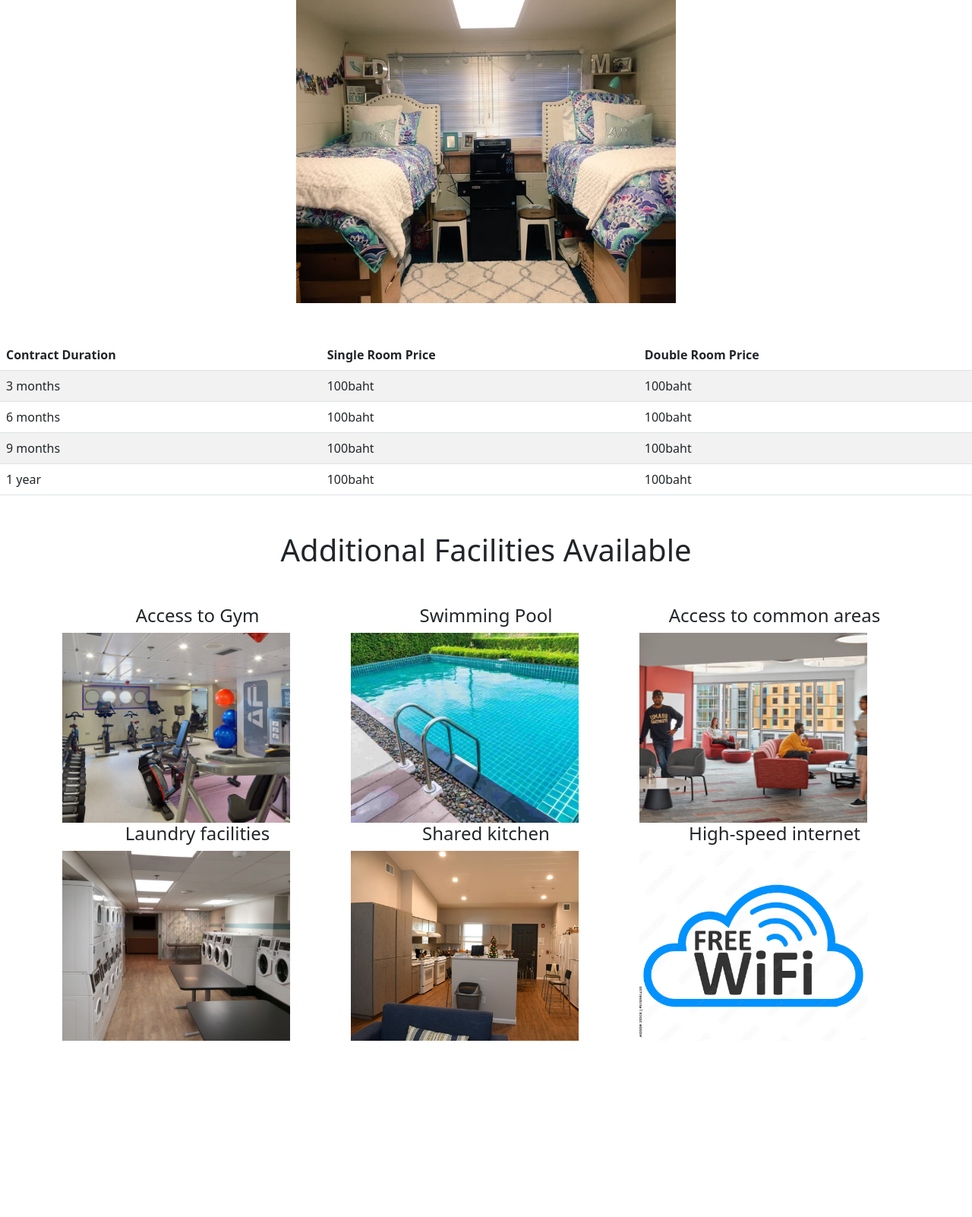
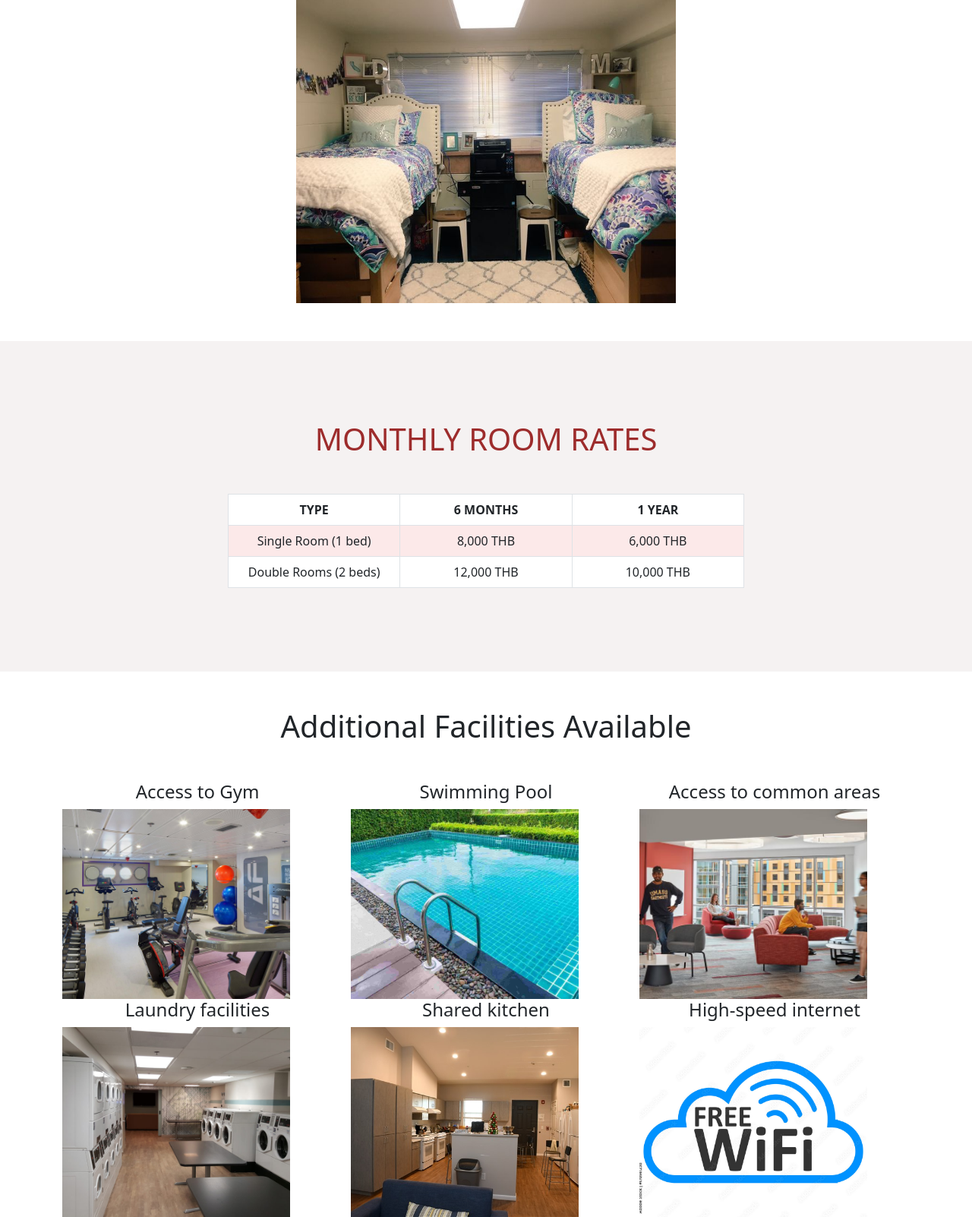
Before and after one commit to Database-Project-Dormitory-website/Dormitory-Website, a Flask app: page /roomlists in a window 1280 px wide. Shown: the part 745-2347 px from the top of the page at 76% size. Before the commit the page ends 2115 px from the top, so only its background shows below. Run offline with Flask 3, Linux system fonts and the light colour scheme; some libraries are stand-ins or nearby versions.

Commit message:
adjusted few pages

```diff
--- a/app.py
+++ b/app.py
@@ -309,13 +309,13 @@ def login():
                 return redirect('/')
             else:
                 cur.close()
-                flash("Password doesn't not match", 'danger')
+                flash("Password is incorrect", 'danger')
         else:
             cur.close()
             flash('User not found', 'danger')
             return render_template('login.html')
         cur.close()
-        return redirect('/')
+        return render_template('login.html')
     return render_template('login.html')
 
 
@@ -343,8 +343,8 @@ def register():
 
         queryStatement = (
             f"INSERT INTO "
-            f"user(first_name, last_name, username, email, phone_number, password) "
-            f"VALUES('{p1}', '{p2}', '{p3}', '{p4}', '{p6}', '{hashed_pw}')"
+            f"user(first_name, last_name, username, email, phone_number, password, role_id) "
+            f"VALUES('{p1}', '{p2}', '{p3}', '{p4}', '{p6}', '{hashed_pw}', {2})"
         )
         print(check_password_hash(hashed_pw, p5))
         print(queryStatement)
--- a/templates/login.html
+++ b/templates/login.html
@@ -16,7 +16,7 @@
           <input type="password" class="form-control" id="password" name="password" />
         </div>
         <div class="text-center">
-          <button type="submit" class="btn btn-primary">Submit</button>
+          <button type="submit" class="btn btn-outline-danger">Submit</button>
         </div>
       </form>
       </div>
--- a/templates/register.html
+++ b/templates/register.html
@@ -38,7 +38,7 @@
                     <input type="password" class="form-control" id="confirm_password" name="confirm_password">
                 </div>
                 <div class="text-center">
-                    <button type="submit" class="btn btn-primary">Submit</button>
+                    <button type="submit" class="btn btn-outline-danger">Submit</button>
                 </div>
             </form>
         </div>
--- a/templates/roomlists.html
+++ b/templates/roomlists.html
@@ -27,37 +27,37 @@
     </div>
 </div>
 
-<table class="table table-striped mt-5">
+<div style="background-color:rgba(245, 242, 242, 0.963); padding-top: 5px; padding-bottom: 60px; margin-top: 50px;">
+    <div style="margin-top: 100px; color: rgb(157, 44, 44);">
+        <!-- <div class="text-center"> -->
+            <h1 class="text-center mb-5">MONTHLY ROOM RATES</h1>
+        <!-- </div> -->
+    </div>
+
+    <div class="text-center" style="margin: 10px 300px 50px 300px;">
+        <table class="table table-bordered" style="background-color: white;">
             <thead>
                 <tr>
-            <th>Contract Duration</th>
-            <th>Single Room Price</th>
-            <th>Double Room Price</th>
+                    <th class="col-4">TYPE</th>
+                    <th class="col-4">6 MONTHS</th>
+                    <th class="col-4">1 YEAR</th>
                 </tr>
             </thead>
             <tbody>
-        <tr>
-            <td>3 months</td>
-            <td>100baht</td>
-            <td>100baht</td>
+                <tr style="background-color: rgba(252, 233, 233, 0.963);">
+                    <td>Single Room (1 bed)</td>
+                    <td>8,000 THB</td>
+                    <td>6,000 THB</td>
                 </tr>
                 <tr>
-            <td>6 months</td>
-            <td>100baht</td>
-            <td>100baht</td>
-        </tr>
-        <tr>
-            <td>9 months</td>
-            <td>100baht</td>
-            <td>100baht</td>
-        </tr>
-        <tr>
-            <td>1 year</td>
-            <td>100baht</td>
-            <td>100baht</td>
+                    <td>Double Rooms (2 beds)</td>
+                    <td>12,000 THB</td>
+                    <td>10,000 THB</td>
                 </tr>
             </tbody>
         </table>
+    </div>
+</div>
 
 <div class="container mt-5">
     <div class="row justify-content-center">
```
Also changed, not shown: templates/index.html (+0 -8 lines), templates/reviews.html (+5 -3 lines). Lines whose indentation alone changed are shown as unchanged.
